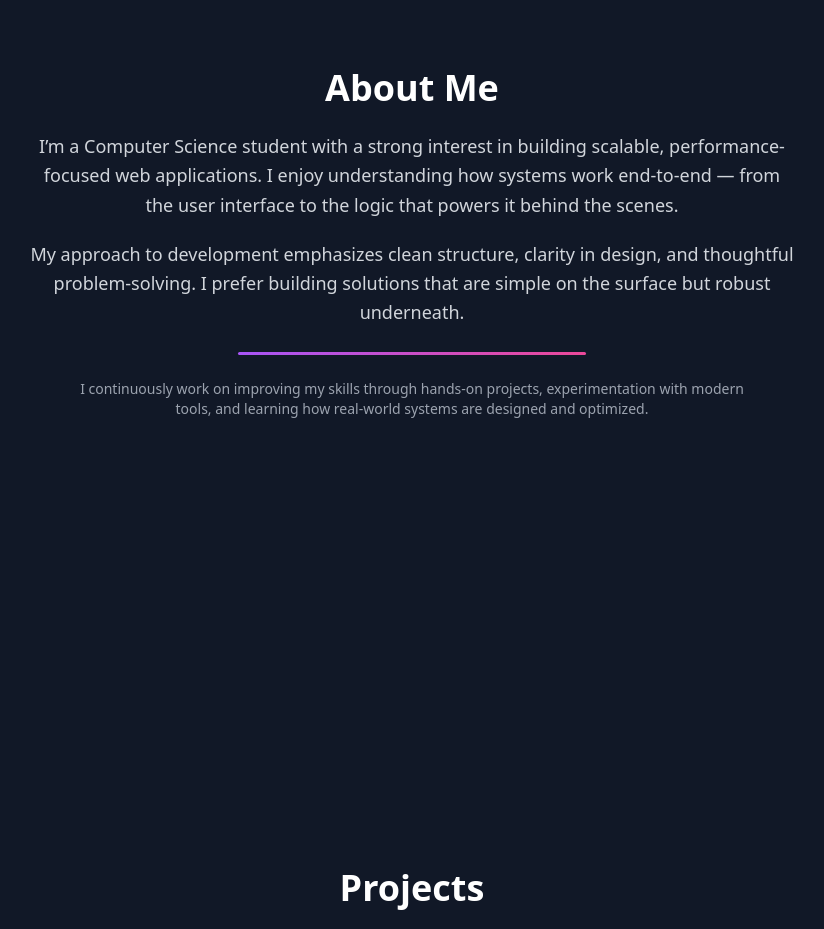
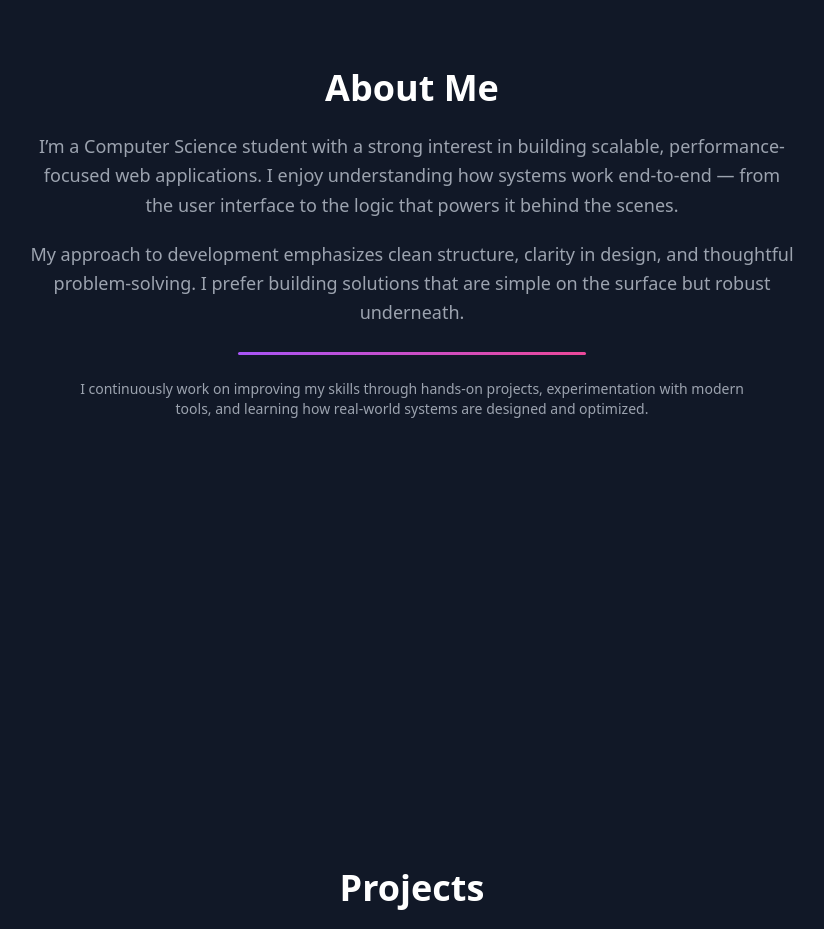
Before and after one commit to vanshk2005/portfolio, a React (Vite) app: page / in a window 1280 px wide. Shown: the part 860-1789 px from the top of the page, without its empty margins (228-1052 px from the left). Built offline with nearby package versions, Linux system fonts and the light colour scheme.

Commit message:
fixed about sections text colour when in light mode

```diff
--- a/src/App.jsx
+++ b/src/App.jsx
@@ -231,14 +231,14 @@ function App() {
       About Me
     </h2>
 
-    <p className="text-gray-300 text-lg leading-relaxed max-w-3xl mx-auto mb-5">
+    <p className="text-gray-600 dark:text-gray-400 text-lg leading-relaxed max-w-3xl mx-auto mb-5">
       I’m a Computer Science student with a strong interest in building
       scalable, performance-focused web applications. I enjoy understanding
       how systems work end-to-end — from the user interface to the logic
       that powers it behind the scenes.
     </p>
 
-    <p className="text-gray-300 text-lg leading-relaxed max-w-3xl mx-auto mb-6">
+    <p className="text-gray-600 dark:text-gray-400 text-lg leading-relaxed max-w-3xl mx-auto mb-6">
       My approach to development emphasizes clean structure, clarity in
       design, and thoughtful problem-solving. I prefer building solutions
       that are simple on the surface but robust underneath.
@@ -250,7 +250,7 @@ function App() {
       transition={{ duration: 3, repeat: Infinity }}
     />
 
-    <p className="mt-6 text-gray-400 text-sm max-w-2xl mx-auto">
+    <p className="mt-6 text-gray-600 dark:text-gray-400 text-sm max-w-2xl mx-auto">
       I continuously work on improving my skills through hands-on projects,
       experimentation with modern tools, and learning how real-world systems
       are designed and optimized.
```
